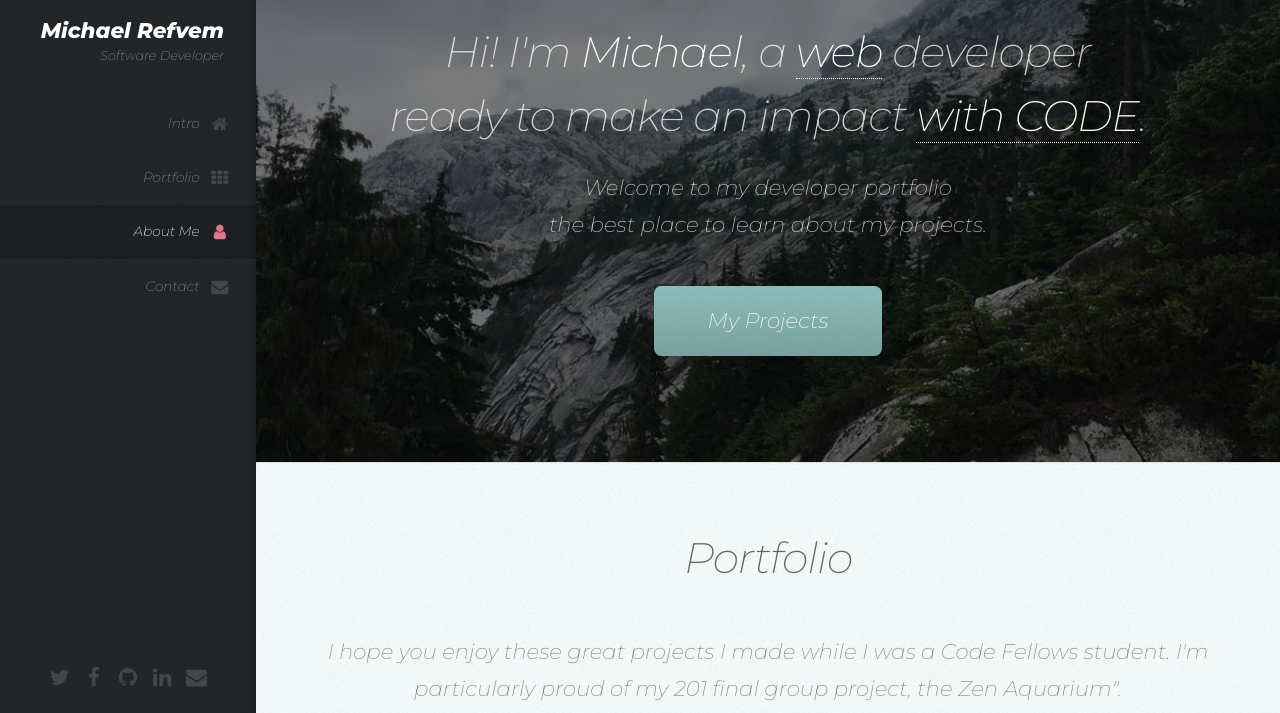
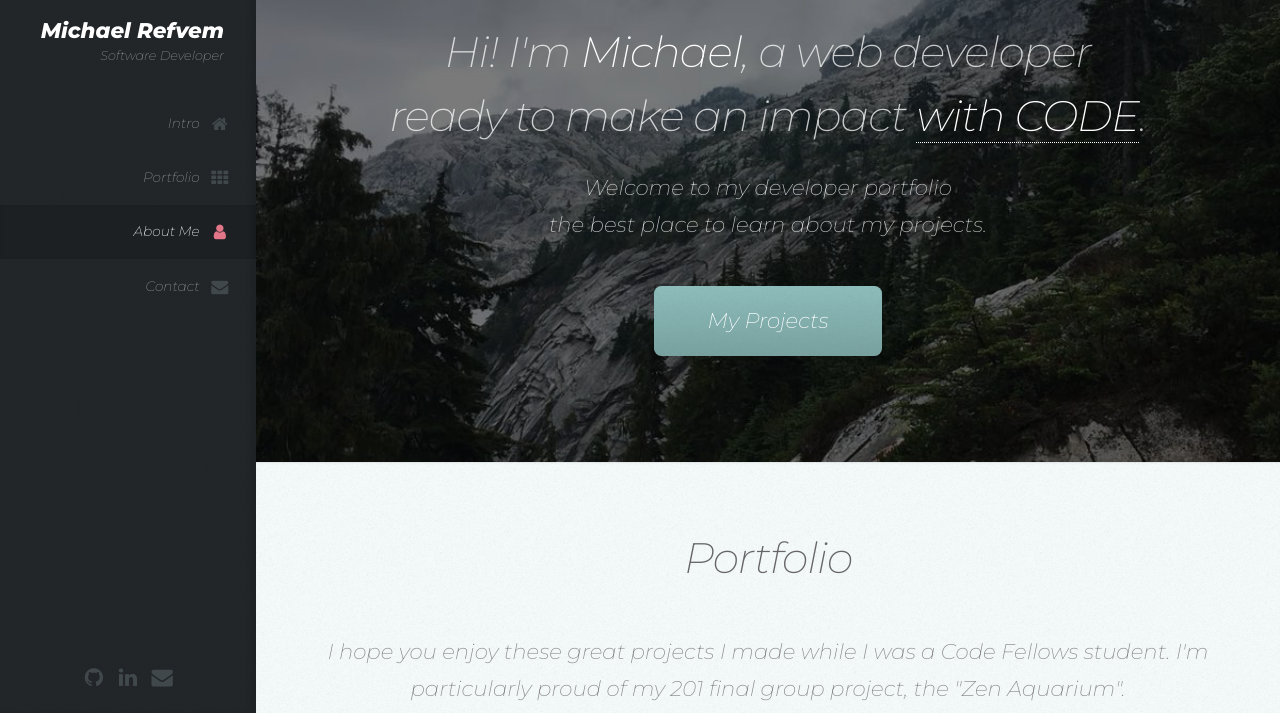
Before and after one commit to MRefvem/portfolio, a website: page public/index.html in a window 1280 px wide. Shown: the part 87-800 px from the top of the page. Drawn offline with Linux system fonts and the light colour scheme.

Commit message:
removed twitter and facebook links from header nav

```diff
--- a/public/index.html
+++ b/public/index.html
@@ -44,10 +44,8 @@
 
 					<!-- Social Icons -->
 						<ul class="icons">
-							<li><a href="https://twitter.com/michaelrefvem" class="icon fa-twitter" target="_blank"><span class="label">Twitter</span></a></li>
-							<li><a href="https://www.facebook.com/michaelrefvem.piano/" class="icon fa-facebook" target="_blank"><span class="label">Facebook</span></a></li>
 							<li><a href="https://github.com/MRefvem" class="icon fa-github" target="_blank"><span class="label">Github</span></a></li>
-							<li><a href="www.linkedin.com/in/michaelrefvem" class="icon fa-linkedin" target="_blank"><span class="label">LinkedIn</span></a></li>
+							<li><a href="https://www.linkedin.com/in/michaelrefvem/" class="icon fa-linkedin" target="_blank"><span class="label">LinkedIn</span></a></li>
 							<li><a href="mailto:mkrefvem@gmail.com" class="icon fa-envelope" target="_blank"><span class="label">Email</span></a></li>
 						</ul>
 
@@ -63,7 +61,7 @@
 						<div class="container">
 
 							<header>
-								<h2 class="alt">Hi! I'm <strong>Michael</strong>, a <a href="https://github.com/MRefvem" target="_blank">web</a> developer<br />
+								<h2 class="alt">Hi! I'm <strong>Michael</strong>, a web developer<br />
 								ready to make an impact <a href="https://github.com/MRefvem" target="_blank">with CODE</a>.</h2>
 								<p>Welcome to my developer portfolio<br />
 								the best place to learn about my projects.</p>
@@ -84,7 +82,7 @@
 								<h2>Portfolio</h2>
 							</header>
 
-							<p>I hope you enjoy these great projects I made while I was a Code Fellows student. I'm particularly proud of my 201 final group project, the Zen Aquarium".</p>
+							<p>I hope you enjoy these great projects I made while I was a Code Fellows student. I'm particularly proud of my 201 final group project, the "Zen Aquarium".</p>
 
 							<div class="row">
 								<div class="col-4 col-12-mobile">
```
